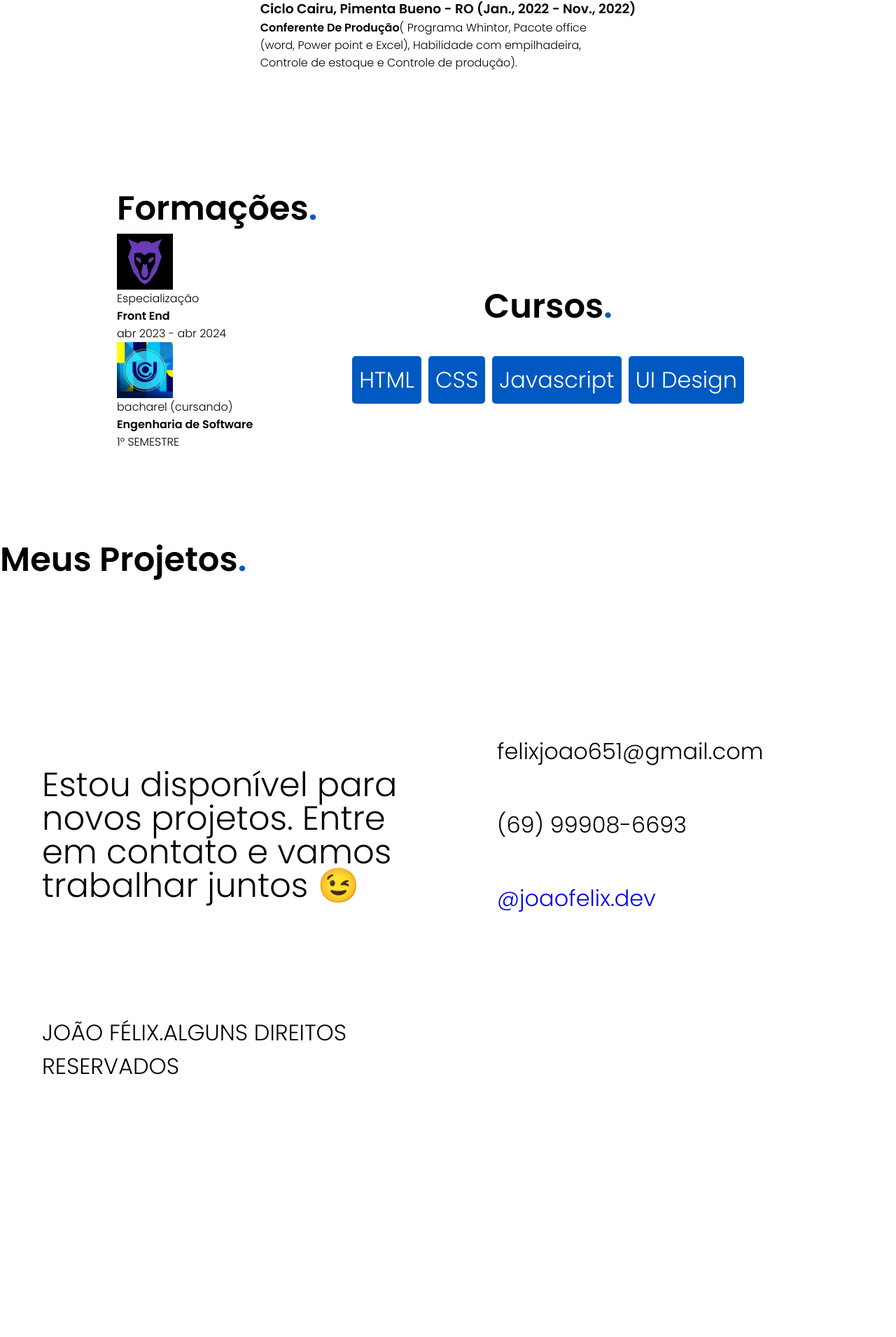
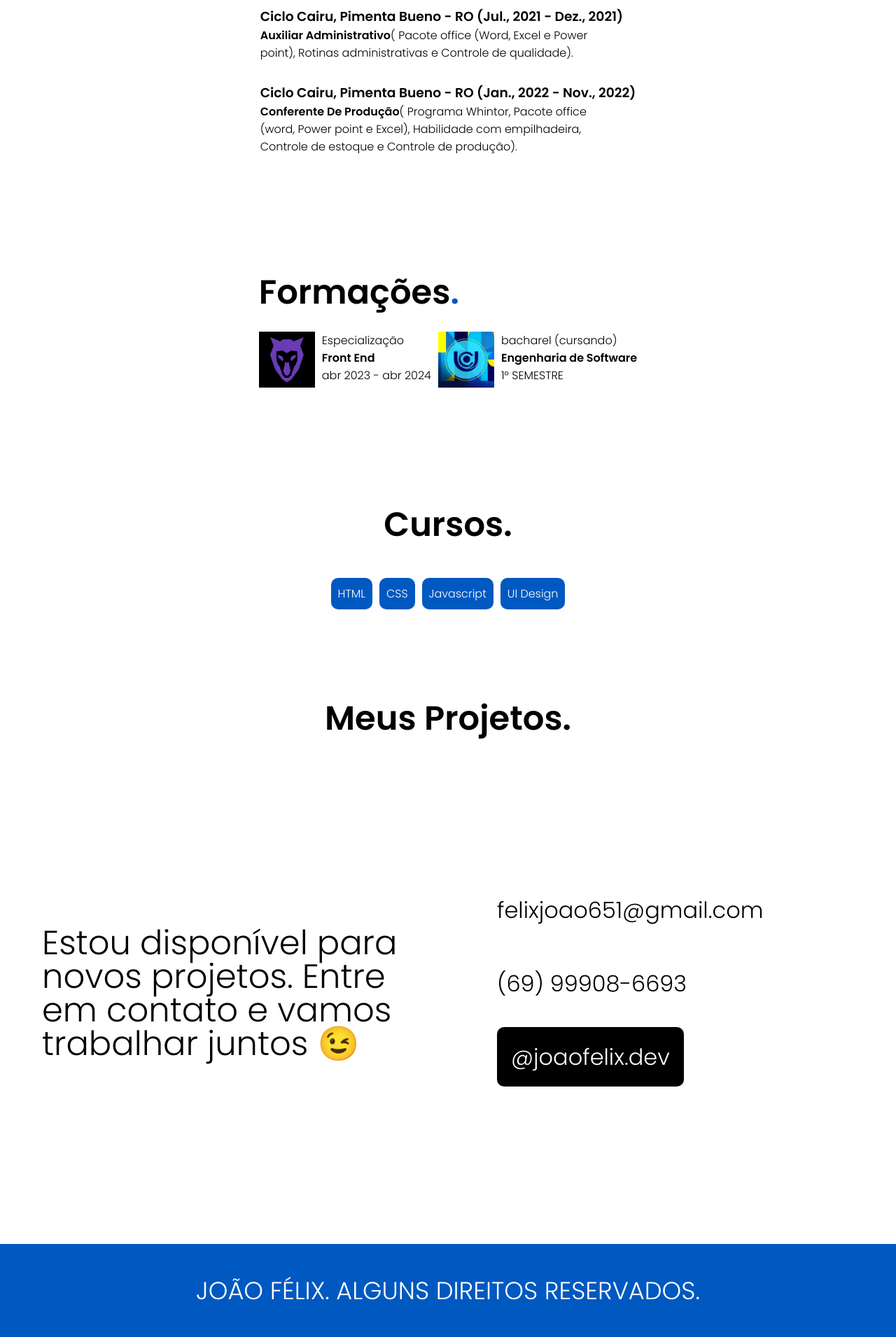
Before and after one commit to joaofelixss/joaofelixss.github.io, a PHP site: page / in a window 1280 px wide; the page is wider, and only the part inside the window is pictured. Shown: the part 938-2849 px from the top of that part at 70% size. Before the commit the page ends 2474 px from the top of that part, so only its background shows below. Run offline with PHP 8.4, Linux system fonts and the light colour scheme.

Commit message:
portifólio

```diff
--- a/css/footer.css
+++ b/css/footer.css
@@ -21,16 +21,28 @@
   margin-bottom: 30px;
 }
 
+.footer a {
+  color: #fff;
+  background: #000;
+  padding: 20px;
+  border-radius: 10px;
+}
+
 .footer a:hover {
   color: #0059c1;
 }
 
-@media (max-width: 800px) {
-  .footer-contanier {
-    flex-direction: column;
-    gap: 40px;
-  }
-  .footer-contato li {
-    font-size: 1.5rem;
-  }
+.footer-copy{
+  margin: 80px 0px 0px 0px;
+  grid-column: 1/-1;
+  text-align: center;
+  color: #fff;
+  font-size: 2.2rem;
+  background: #0059c1;
+  padding: 40px;
+  width: 100%;
+  box-sizing: border-box;
 }
+
+@media (max-width: 500px) {
+}
--- a/css/formacao.css
+++ b/css/formacao.css
@@ -1,7 +1,7 @@
-.formacao-conteudo {
+.formacao {
   display: grid;
   grid-template-columns: 1fr, 1fr;
-  margin: 120px;
+  margin-top: 120px;
   max-width: 100%;
   flex-wrap: wrap;
   justify-content: center;
@@ -15,11 +15,13 @@
 .formacao h1 {
   font-size: 3rem;
   color: #000;
+  margin-bottom: 20px;
 }
 
-.faculdade{
-  display: grid;
+.faculdade {
+  display:flex;
   grid-column: 1;
+  gap: 10px;
 }
 
 .faculdade h2 {
@@ -35,11 +37,11 @@
 
 .cursos {
   display: grid;
-  grid-column: 2;
-  align-items: center;
-  justify-content: center;
+  margin: 120px;
+  grid-template-columns: 1fr;
+  max-width: 100%;
+  flex-wrap: wrap;
   text-align: center;
-  padding: 50px;
 }
 
 .cursos h1 {
@@ -48,8 +50,7 @@
 }
 
 .lista-cursos {
-  font-size: 2rem;
-  color: white;
+  font-size: 1rem;
   display: flex;
   flex-wrap: wrap;
   gap: 10px;
@@ -58,7 +59,7 @@
 
 .lista-cursos li {
   background: #0059c1;
-  border-radius: 5px;
+  border-radius: 10px;
   color: #fff;
   padding: 10px;
 }
@@ -67,3 +68,22 @@
   background: #fff;
   color: #0059c1;
 }
+
+@media (max-width: 500px) {
+  .formacao {
+    margin: 80px 0px;
+    padding: 30px;
+    flex-direction: column;
+  }
+  .formacao h1 {
+    font-size: 4rem;
+  }
+  .faculdade{
+    display: flex;
+    gap: 10px;
+    font-size: 2rem;
+  }
+  .cursos{
+    grid-column: 2;
+  }
+}
--- a/css/header.css
+++ b/css/header.css
@@ -84,6 +84,8 @@
     justify-content: center;
   }
   .menu a {
-    font-size: 3rem;
+    font-size: 2.5rem;
+    padding: 20px;
+    border-radius: 10px;
   }
 }
--- a/css/projetos.css
+++ b/css/projetos.css
@@ -0,0 +1,5 @@
+.projetos{
+  text-align: center;
+  font-size: 2rem;
+  margin-top: 120px;
+}
--- a/index.html
+++ b/index.html
@@ -48,7 +48,6 @@
   </section>
 
   <section class="formacao" id="formacao" aria-label="Formação">
-    <div class="formacao-conteudo">
     <h1>Formações<span>.</span></h1>
     <ul class="faculdade">
       <img src="/images.png" alt="origamid">
@@ -60,15 +59,17 @@
         </li>
       </div>
       <div>
+        <ul class="faculdade">
           <img src="/1672575232509.jpg" alt="Unicesumar">
-          <div>
           <li>
             <span class="faculdade-tipo">bacharel (cursando)</span>
             <h2>Engenharia de Software</h2>
             <span class="faculdade-tempo">1° SEMESTRE</span>
           </li>
         </ul>
-      <div class="cursos">
+  </section>
+
+  <article class="cursos">
     <h1>Cursos<span>.</span></h1>
     <ul class="lista-cursos">
       <li>HTML</li>
@@ -76,13 +77,13 @@
       <li>Javascript</li>
       <li>UI Design</li>
     </ul>
-      </div>
-    </div>
+  </article>
 
-    <section class="projetos" id="projetos" aria-label="projetos">
+  <article class="projetos" id="projetos" aria-label="projetos">
     <div>
       <h1>Meus Projetos<span>.</span></h1>
     </div>
+  </article>
 
   <footer class="footer" id="contato">
     <div class="footer-contanier">
@@ -92,9 +93,11 @@
         <li>(69) 99908-6693</li>
         <li><a href="https://www.instagram.com/joaofelix.dev/">@joaofelix.dev</a></li>
       </ul>
-          <p class="footer-copy">JOÃO FÉLIX.ALGUNS DIREITOS RESERVADOS</p>
+  </footer>
+  <div class="footer-copy">
+    <p>JOÃO FÉLIX. ALGUNS DIREITOS RESERVADOS.</p>
   </div>
-      </footer>
+  </div>
 </body>
 
 </html>
```
Lines whose indentation alone changed are shown as unchanged.
